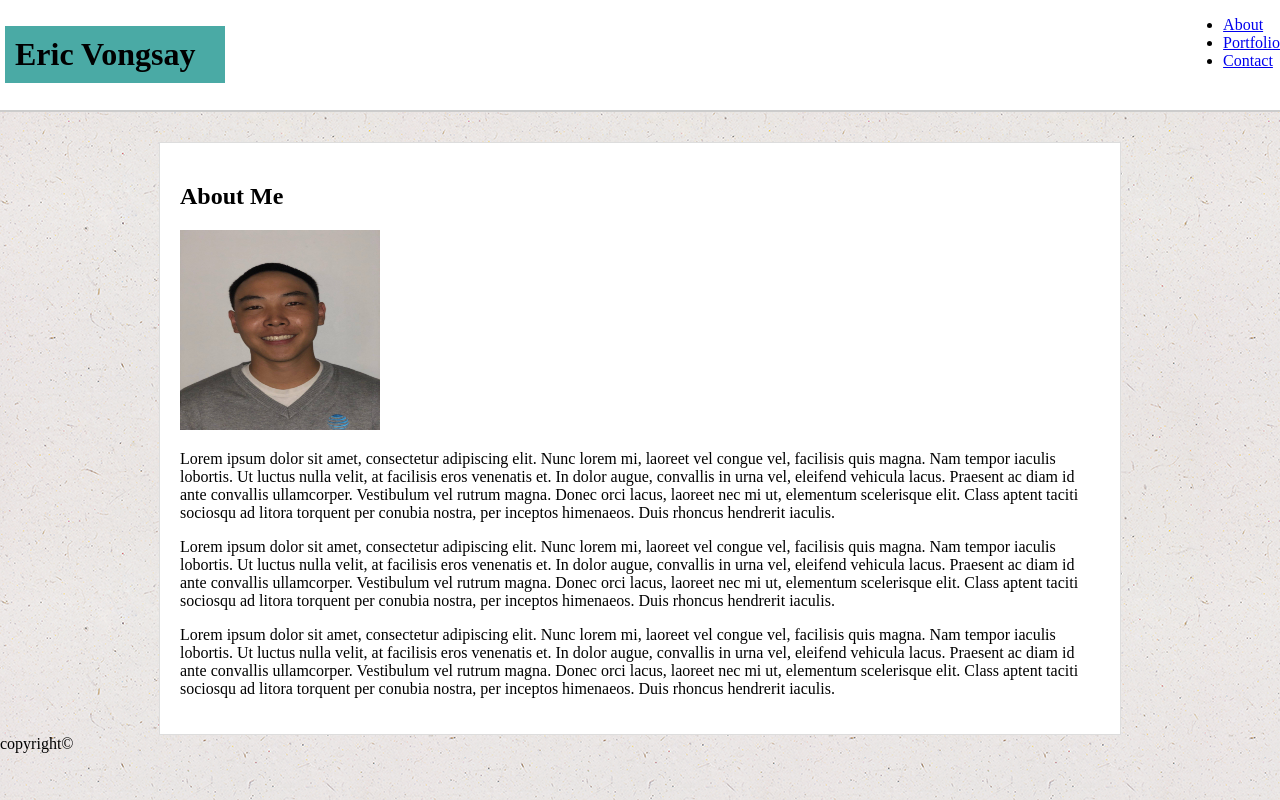
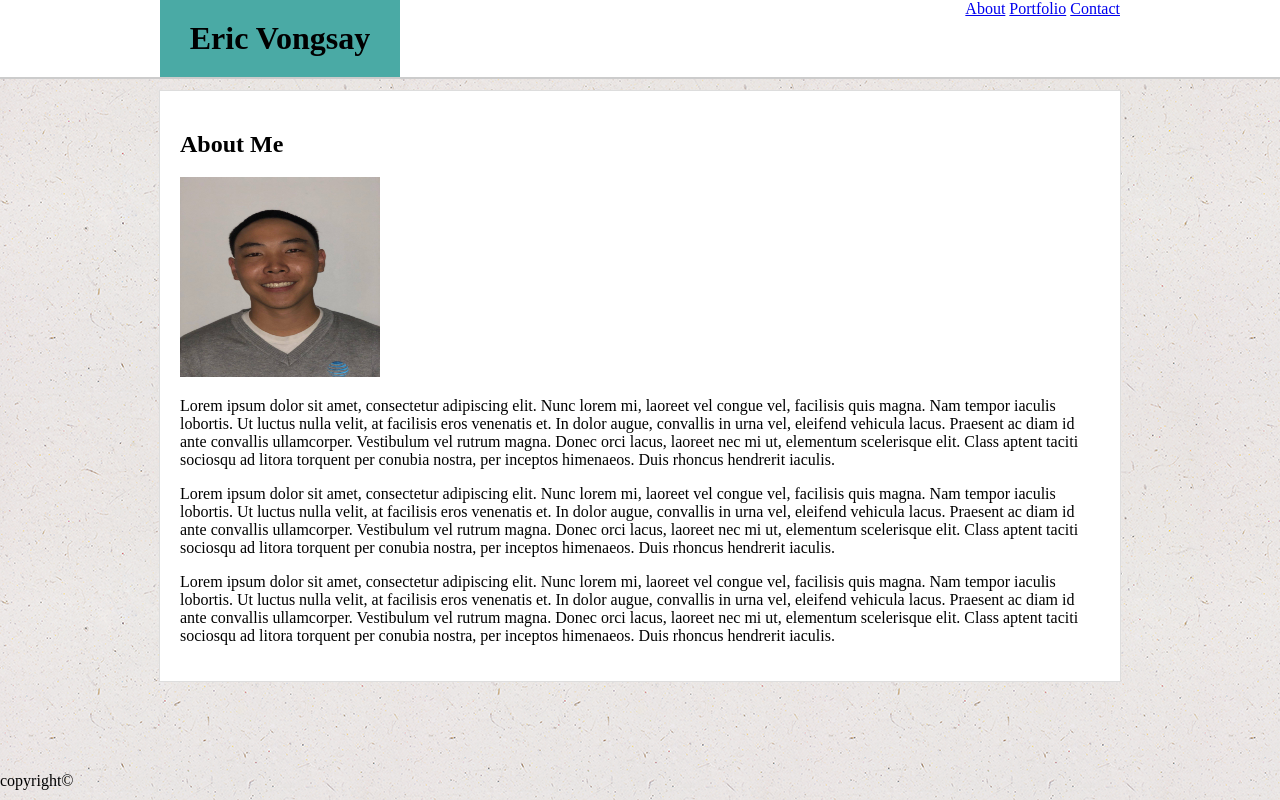
Before and after one commit to EricVongsay/Basic-Portfolio, a plain HTML site: page index.html in a window 1280 px wide. Drawn offline with Linux system fonts and the light colour scheme.

Commit message:
wrapped header in container and made it fixed to keep width at 960px

```diff
--- a/assets/css/style.css
+++ b/assets/css/style.css
@@ -2,45 +2,83 @@ body{
     background-image: url('background.png');
     margin:0 auto;
 }
+
+
 .header{
     background-color: #ffffff;
-    /* position: static; */
+    position: fixed;
     width: 100%;
     top:0;
     border-bottom: 2px solid #cccccc;
-    padding:5px;
     margin-bottom: 30px;
 }
+
+.container{
+    width: 960px;
+    margin:auto;
+}
+h1{
+    background-color: #4aaaa5;
+    float:left;
+    /* position:relative; */
+    /* left:360px; */
+    padding: 20px;
+    width:200px;
+    text-align:center;
+    margin:0;
+}
+
+/* navigation menu */
+.nav{
+    float:right;
+    top:0;
+    right:0;
+}
+
+
+nav ul{
+    margin:0;
+    /* margin-right:360px; */
+    padding:0;
+    list-style:none;
+}
+
+nav li{
+    display: inline-block;
+    /* margin-left: 20px; */
+}
+
+
+.header::after{
+    content:" ";
+    display:block;
+    clear:both;
+}
+
+/* Content */
+
 
 .content{
     width:920px;
     background-color:#ffffff;
     border: 1px solid #dddddd;
     padding:20px;
-    margin: 0 auto;
+    margin: 7% auto;
 
 }
 
-h1{
-    background-color: #4aaaa5;
-    padding: 10px;
-    width:200px;
-}
 
-.nav{
-    position:absolute;
-    top:0;
-    right:0;
-}
+
+
 
 #headshot{
     height:200px;
     width: 200px;
 }
 
-.clearfix::after{
+/* .clearfix::after{
     content:" ";
     clear:both;
     display:block;
 
-}
+} */
--- a/index.html
+++ b/index.html
@@ -13,6 +13,7 @@
         <!--Heading(Name and Navigation menu-->
 
         <div class="header clearfix">
+            <div class="container">
             <header>
                 <h1>Eric Vongsay</h1>
 
@@ -27,6 +28,7 @@
                 </nav>
 
             </header>
+            </div>
         </div>
 
             <!--main content div-->
```
Also changed, not shown: contact.html (+2 -0 lines), portfolio.html (+2 -0 lines).
